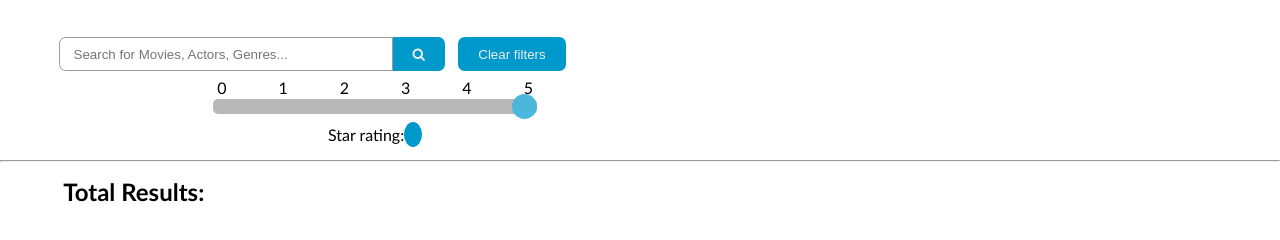
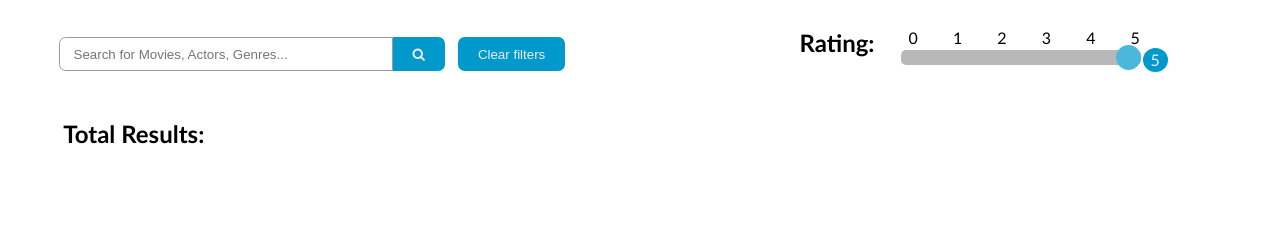
Before and after one commit to shashankgupta124/tw-movies, a plain HTML site: page search-page.html in a window 1280 px wide. Drawn offline with Linux system fonts and the light colour scheme; no server answers; files whose address does not match are found by name.

Commit message:
refector css & js, added movie search functionality

```diff
--- a/assets/css/global.css
+++ b/assets/css/global.css
@@ -4,5 +4,6 @@
 @import './movie-details.css';
 @import './movie-actor.css';
 @import './responsive.css';
-@import 'header.css';
-@import 'search-page.css';
+@import './header.css';
+@import './search-page.css';
+@import './popup.css';
--- a/assets/css/search-page.css
+++ b/assets/css/search-page.css
@@ -33,10 +33,11 @@
     background: var(--sky-blue);
     border: 0;
     color: var(--content-bg);
-    padding: 0.5em 1.5em;
+    padding: 0.5em;
     margin: 0em 1em;
     height: 2.5em;
     border-radius: .5em;
+    width: 8em;
 }
 .clear-search:hover {
     background-color: white;
@@ -61,30 +62,41 @@
     color: var(--sky-blue);
 }
 
+
 /* range slider style */
-.slider{
-    width: 55%;
-    text-align: center;
+.rating{
+    display: flex;
+    padding: 0em 3em 2em 0em;
+}
+.rating__name{
+    font-weight: 600;
+    font-size: 1.5em;
+    padding: 0.5em 1em;
+}
+.rating__slider{
     padding: 0em;
 }
-.slider object {
-    margin: 3.7%;
-}
-.slider p{
-    margin: 0em;
-    margin-top: 0.5em;
-}
-.slider span{
+.rating__slider .slider-range{
     color: var(--content-bg);
     background-color: var(--sky-blue);
-    padding: 3px 9px;
+    padding: 3px 8px;
     border-radius: 50%;
 }
-
+.rating__slider__list{
+    display: initial;
+    margin: 0px 10px;
+}
+.rating__slider object {
+    margin-right: 31px;
+}
+.rating__slider__range{
+    display: flex;
+}
 .slider__range {
     -webkit-appearance: none;
     width: 50%;
-    min-width: 20em;
+    /* min-width: 20em; */
+    min-width: 18em;
     height: 15px;
     border-radius: 5px;
     background: var(--light-gray);
@@ -104,6 +116,14 @@
     border-radius: 50%;
     background: var(--sky-blue);
     cursor: pointer;
+    content: '1';
+    color: white;
+}
+
+.slider__range::-webkit-slider-thumb::after {
+    content: '1';
+    color: white;
+
 }
 .slider__range::-moz-range-thumb {
     width: 25px;
--- a/assets/js/card-popup.js
+++ b/assets/js/card-popup.js
@@ -27,8 +27,6 @@ customElements.define("model-popup",
             try {
                 // Bring in the import content.
                 var link = fun.querry('#quick-view');
-                console.log(link);
-
                 let template = link.import.getElementById("model-popup").content;
                 let shadowRoot = this.attachShadow({ mode: 'open' });
                 shadowRoot.appendChild(template.cloneNode(true));
--- a/assets/js/common-function/commonFunction.js
+++ b/assets/js/common-function/commonFunction.js
@@ -3,13 +3,13 @@ import { VARIABLES } from "./commonVariables.js";
 
 // common variable for all functions
 export var fun = {
-	getMovieGenres: function () {
+	getMovieGenres: () => {
 		fetch(VARIABLES.MOVIE_GENRES)
 			.then(response => { return response.json(); })
 			.then((data) => { localStorage.setItem('genres', JSON.stringify(data.genres)); })
-			.catch(function (error) { console.log("getMovieDetails: ", error) });
+			.catch(error => { console.log("getMovieDetails: ", error) });
 	},
-	getGenres: function (genresIds) {
+	getGenres: genresIds => {
 		var gens = JSON.parse(localStorage.getItem('genres'));
 		try {
 			let names = [];
@@ -20,7 +20,7 @@ export var fun = {
 		}
 		catch (ex) { console.log("getGenresName error: ", ex); }
 	},
-	rating: function (rating) {
+	rating: rating => {
 		try {
 			const RATING = Math.round(rating / 2);
 			let starCount = 5, starRating = '';
@@ -32,7 +32,7 @@ export var fun = {
 		}
 		catch (ex) { console.log("rating error: ", ex); }
 	},
-	genresName: function (genres) {
+	genresName: genres => {
 		try {
 			let genresName = [];
 			genres.forEach((item, index) => {
@@ -42,7 +42,7 @@ export var fun = {
 		}
 		catch (ex) { console.log("genresName error: ", ex); }
 	},
-	castName: function (cast) {
+	castName: cast => {
 		try {
 			let cast_name = '';
 			cast.forEach(item => {
@@ -52,21 +52,33 @@ export var fun = {
 		}
 		catch (ex) { console.log("castName error: ", ex); }
 	},
-	directName: function (director) {
+	directName: director => {
 		try {
 			return director.find(item => item.job === "Director").name;
 		}
 		catch (ex) { console.log("directName error: ", ex); }
 	},
-	searchParam: function (id) {
+	uniqueFilter: response => {
+		let ids = [], filtered = [];
+		response.map(item => {
+			if (item != '') {
+				if (ids.indexOf(item.id) == -1) {
+					ids.push(item.id);
+					filtered.push(item);
+				}
+			}
+		});
+		return response = filtered;
+	},
+	searchParam: id => {
 		return new URLSearchParams(window.location.search).get(id);
 	},
-	bindTemplate: function (link, get_temp_Class, bindTempClass) {
+	bindTemplate: (link, get_temp_Class, bindTempClass) => {
 		var temp_link = document.querySelector(link);
 		let clone = temp_link.import.querySelector(get_temp_Class);
 		document.getElementById(bindTempClass).appendChild(clone.cloneNode(true));
 	},
-	createText: function (element, _class, text) {
+	createText: (element, _class, text) => {
 		if (text != null && text != "") {
 			element.querySelector(_class).appendChild(document.createTextNode(text));
 		}
@@ -74,16 +86,16 @@ export var fun = {
 			element.querySelector(_class).appendChild(document.createTextNode('Details not Provided by supplier!'));
 		}
 	},
-	createTextNode: function (element, _class, text) {
+	createTextNode: (element, _class, text) => {
 		if (text != null && text != "") {
 			return element.querySelector(_class).appendChild(document.createTextNode(text));
 		}
 	},
-	appendChild: function (parent_node, _class, child) {
+	appendChild: (parent_node, _class, child) => {
 		return parent_node.querySelector(_class).appendChild(child);
 	},
-	querry: function (_class) { return document.querySelector(_class); },
-	activeLink: function () {
+	querry: _class => { return document.querySelector(_class); },
+	activeLink: () => {
 		let head = document.querySelectorAll('.navbar__item');
 		if (window.location.href.includes('search-page.html') == true) {
 			head[1].setAttribute('class', 'navbar__item navbar__item--active');
@@ -93,6 +105,24 @@ export var fun = {
 			head[1].setAttribute('class', 'navbar__item');
 		}
 	},
+	//support cross browser
+	import_support: () => {
+		const SUPPORTS = 'import' in document.createElement('link');
+		if (!SUPPORTS) {
+			const polymer = document.createElement('script');
+			polymer.src = "assets/js/polymer.min.js";
+			document.body.appendChild(polymer);
+		}
+		return SUPPORTS;
+	},
 };
-fun.bindTemplate('#header', '.header', 'headerTemp'); // need to check template avalable or not
-fun.activeLink();
+// fun.bindTemplate('#header', '.header', 'headerTemp'); // need to check template avalable or not
+// fun.activeLink();
+
+if (fun.import_support()) {
+	fun.bindTemplate('#header', '.header', 'headerTemp');
+} else {
+	window.addEventListener('HTMLImportsLoaded', function (e) {
+		fun.bindTemplate('#header', '.header', 'headerTemp');
+	});
+}
--- a/assets/js/common-function/commonVariables.js
+++ b/assets/js/common-function/commonVariables.js
@@ -1,21 +1,12 @@
 "use strict";
+import { fun } from './commonFunction.js';
 
 export var allMoviesRes = [];
 if (allMoviesRes.length == 0) {
     try {
         allMoviesRes = (JSON.parse(localStorage.getItem('movie')));
-
         if (allMoviesRes != null) {
-            let ids = [], filteredMovie = [];
-            allMoviesRes.map(item => {
-                if (item != '') {
-                    if (ids.indexOf(item.id) == -1) {
-                        ids.push(item.id);
-                        filteredMovie.push(item);
-                    }
-                }
-            });
-            allMoviesRes = filteredMovie;
+            allMoviesRes = fun.uniqueFilter(allMoviesRes);
         } else { allMoviesRes = []; }
     }
     catch (ex) { }
@@ -30,28 +21,28 @@ export const VARIABLES = {
     TRENDING_MOVIES: `https://api.themoviedb.org/3/trending/movie/week?api_key=${API_KEY}`,
     POPULAR_MOVIES: `https://api.themoviedb.org/3/movie/popular?api_key=${API_KEY}&language=en-US&page=1`,
     MOVIE_GENRES: `https://api.themoviedb.org/3/genre/movie/list?api_key=${API_KEY}&language=en-US`,
-    HOME: function () {
+    HOME: () => {
         return document.getElementsByClassName("home")[0];
     },
-    ACTOR: function () {
+    ACTOR: () => {
         return document.getElementsByClassName("actorPage")[0];
     },
-    DETAILS: function () {
+    DETAILS: () => {
         return document.getElementsByClassName("movie-details")[0];
     },
-    SEARCH: function () {
+    SEARCH: () => {
         return document.getElementsByClassName("movie-search")[0];
     },
-    MOVIE_DETAILS_API: function (MOVIE_ID) {
+    MOVIE_DETAILS_API: MOVIE_ID => {
         return `https://api.themoviedb.org/3/movie/${MOVIE_ID}?api_key=${API_KEY}&language=en-US&append_to_response=credits`
     },
-    RELATED_MOVIES_API: function (MOVIE_ID) {
+    RELATED_MOVIES_API: MOVIE_ID => {
         return `https://api.themoviedb.org/3/movie/${MOVIE_ID}/similar?api_key=${API_KEY}&language=en-US&page=1`
     },
-    ACTOR_DETAILS_API: function (ACTOR_ID) {
+    ACTOR_DETAILS_API: ACTOR_ID => {
         return `https://api.themoviedb.org/3/person/${ACTOR_ID}?api_key=${API_KEY}&language=en-US`
     },
-    ACTOR_FILMOGRAPHY_API: function (ACTOR_ID) {
+    ACTOR_FILMOGRAPHY_API: ACTOR_ID => {
         return `https://api.themoviedb.org/3/person/${ACTOR_ID}/movie_credits?api_key=${API_KEY}&language=en-US`
     },
-}
+};
--- a/assets/js/common-function/movies-api.js
+++ b/assets/js/common-function/movies-api.js
@@ -4,10 +4,10 @@ import { VARIABLES, allMoviesRes } from "./commonVariables.js";
 
 // commom function for all movie api call
 export var api = {
-    getMovies: function (url, _class, index) {
+    getMovies: (url, _class, index) => {
         fetch(url)
             .then(movies => { return movies.json(); })
-            .then((response) => {
+            .then(response => {
                 console.log("getMovies:", response);
                 document.getElementsByClassName(_class)[index].innerHTML = getMovieItem(response.results, 4);
 
@@ -15,27 +15,27 @@ export var api = {
                 allMoviesRes.push(...response.results);
                 localStorage.setItem('movie', JSON.stringify(allMoviesRes));
 
-            }).catch(function (error) { console.log("getMovies error: ", error) });
+            }).catch(error => { console.log("getMovies error: ", error) });
     },
-    getPopup: function (movie_id) {
+    getPopup: movie_id => {
         return fetch(VARIABLES.MOVIE_DETAILS_API(movie_id))
             .then(response => { return response.json(); })
-            .catch(function (error) { console.log("getPopup error: ", error) });
+            .catch(error => { console.log("getPopup error: ", error) });
     },
-    getMovieDetails: function (movie_id) {
+    getMovieDetails: movie_id => {
         return fetch(VARIABLES.MOVIE_DETAILS_API(movie_id))
             .then(response => { return response.json(); })
             //.then((details) => { showMovieDetails(details); })
-            .catch(function (error) { console.log("getMovieDetails: ", error) });
+            .catch(error => { console.log("getMovieDetails: ", error) });
     },
-    getActor: function (actor_id) {
+    getActor: actor_id => {
         return fetch(VARIABLES.ACTOR_DETAILS_API(actor_id))
             .then(response => { return response.json(); })
-            .catch(function (error) { console.log("getActor error: ", error) });
+            .catch(error => { console.log("getActor error: ", error) });
     },
-    getFilmography: function (actor_id) {
+    getFilmography: actor_id => {
         return fetch(VARIABLES.ACTOR_FILMOGRAPHY_API(actor_id))
             .then(response => { return response.json(); })
-            .catch(function (error) { console.log("getFilmography error: ", error) });
+            .catch(error => { console.log("getFilmography error: ", error) });
     },
 }
--- a/assets/js/movie-actor.js
+++ b/assets/js/movie-actor.js
@@ -12,7 +12,7 @@ let allActorData = [api.getActor(ACTOR_ID), api.getFilmography(ACTOR_ID)];
 Promise.all(allActorData).then(response => {
     let actorData = response.shift(), filmographyData = response.shift();
     let actor = {
-        getActor: function () {
+        getActor: () => {
             try {
                 // bind actor info
                 actor_Card.querySelector('.actor__image').src = actorData.profile_path ? VARIABLES.IMG_PATH + actorData.profile_path : 'assets/img/No-image.jpg';
@@ -26,7 +26,7 @@ Promise.all(allActorData).then(response => {
             }
             catch (ex) { console.log("Movie-Actor error: ", ex) }
         },
-        getFilmography: function () {
+        getFilmography: () => {
             try {
                 // method for finding all unique year
                 let yearArray = [], uniqueSet = new Set();
--- a/assets/js/movie-search.js
+++ b/assets/js/movie-search.js
@@ -1,12 +1,11 @@
 "use strict";
 import { fun } from "./common-function/commonFunction.js";
 import { getMovieItem } from './movie-card.js';
-//import { fun } from './common-function/commonFunction.js';
 
 //range value
-let input = document.querySelector(".search-input");
-let button = document.querySelector(".search-button");
-let clear = document.querySelector(".clear-search");
+let input = fun.querry(".search-input");
+let button = fun.querry(".search-button");
+let clear = fun.querry(".clear-search");
 let range = document.getElementById("range");
 let rangeValue = document.getElementById("rangeValue");
 rangeValue.textContent = range.value;
@@ -15,39 +14,27 @@ range.oninput = function () {
 }
 
 let search_movies = {
-	search: function () {
-		let allMovieRes = [];
-		allMovieRes = JSON.parse(localStorage.getItem('movie'));
-
-		// let filteredMovie = [];
-		// filteredMovie = JSON.parse(localStorage.getItem('movie'));
-
-		//console.log('allMovieRes:', allMovieRes);
+	search: () => {
+		let movies = [], filteredMovie = [];;
+		movies = JSON.parse(localStorage.getItem('movie'));
+		console.log('movies:', movies);
 
 		//unique result filter
-		let ids = [], filteredMovie = [];
-		allMovieRes.map(item => {
-			if (item != '') {
-				if (ids.indexOf(item.id) == -1) {
-					ids.push(item.id);
-					filteredMovie.push(item);
-				}
-			}
-		});
+		filteredMovie = fun.uniqueFilter(movies);
 
-		range.addEventListener('change', function () {
+		range.addEventListener('change', () => {
 			filterRecords(filteredMovie, range.value, input.value.toUpperCase(), 'rating');
 
 		});
-		input.addEventListener('keyup', function () {
+		input.addEventListener('keyup', () => {
 			filterRecords(filteredMovie, range.value, input.value.toUpperCase(), 'input');
 
 		});
-		button.addEventListener('click', function () {
+		button.addEventListener('click', () => {
 			filterRecords(filteredMovie, range.value, input.value.toUpperCase(), 'button');
 
 		});
-		clear.addEventListener('click', function () {
+		clear.addEventListener('click', () => {
 			filterRecords(filteredMovie, 5, '', 'default');
 
 		});
@@ -63,12 +50,10 @@ function filterRecords(filteredMovie, starRating, searchParam, type) {
 			let title = item.title.toUpperCase();
 			let rating = Math.round(item.vote_average / 2);
 			let genres = fun.getGenres(item.genre_ids);
-
+			genres = genres.toUpperCase();
 			// // show all records
 			if (type == 'default' || (type == 'button' && searchParam == '')) {
-				rangeValue.textContent = starRating;
-				range.value = starRating;
-				input.value = '';
+				rangeValue.textContent = starRating; range.value = starRating; input.value = '';
 				return item;
 			}
 			// show rating filter records
@@ -76,28 +61,27 @@ function filterRecords(filteredMovie, starRating, searchParam, type) {
 				return item;
 			}
 			// show input filter records
-			if (title.includes(searchParam) && (type == 'input' || type == 'button') && rating <= starRating) {
+			if (searchParam != '' && (title.includes(searchParam) || genres.includes(searchParam)) && (type == 'input' || type == 'button') && rating <= starRating) {
 				return item;
 			}
 			// show rating with input filter records
-			if (title.includes(searchParam) && (type == 'rating' || type == 'button') && rating == starRating) {
+			if (searchParam != '' && (title.includes(searchParam) || genres.includes(searchParam)) && (type == 'rating' || type == 'button') && rating == starRating) {
 				return item;
 			}
-			// show genres filter records
-			if (searchParam != '' && (type == 'input' || type == 'button') && rating <= starRating) {
-				if (genres.toUpperCase().includes(searchParam)) {
-					return item;
-				}
-			}
-			if (searchParam != '' && (type == 'rating' || type == 'button') && rating == starRating) {
-				if (genres.toUpperCase().includes(searchParam)) {
-					return item;
-				}
-			}
+			// // show genres filter records
+			// if (searchParam != '' && (type == 'input' || type == 'button') && rating <= starRating) {
+			// 	if (genres.trim(',').toUpperCase().includes(searchParam)) {
+			// 		return item;
+			// 	}
+			// }
+			// if (searchParam != '' && (type == 'rating' || type == 'button') && rating == starRating) {
+			// 	if (genres.trim(',').toUpperCase().includes(searchParam)) {
+			// 		return item;
+			// 	}
+			// }
 		}
 		catch (exception) { console.log("filterRecords error: ", exception); }
 	});
-	console.log(totalCard);
 
 	let foundData = `${totalCard.length} movies found.`;
 	let emptyData = `${totalCard.length} movie found.`;
--- a/search-page.html
+++ b/search-page.html
@@ -30,26 +30,32 @@
 			<section class="containr search">
 				<div class="search">
 					<form class="search-results">
-						<input type="search" placeholder="Search for Movies, Actors, Genres..." class="search-input" required />
-						<button type="button" class="search-button"><i class="fa fa-search"></i></button>
+						<input type="search" placeholder="Search for Movies, Actors, Genres..." class="search-input"
+							required />
+		 				<button type="button" class="search-button"><i class="fa fa-search"></i></button>
 
 						<button type="button" class="clear-search">Clear filters</button>
 					</form>
 				</div>
-				<div class="slider">
-					<datalist>
+
+				<div class="rating">
+					<div ><span class="rating__name">Rating:</span></div>
+					<div class="rating__slider">
+						<datalist class="rating__slider__list">
 							<object>0</object>
 							<object>1</object>
 							<object>2</object>
 							<object>3</object>
 							<object>4</object>
 							<object>5</object>
-					</datalist>
-					<input type="range" min="0" max="5" value="5" class="slider__range" id="range">
-					<p>Star rating: <span id="rangeValue"></span></p>
+						</datalist>
+						<span class="rating__slider__range">
+							<input type="range" min="0" max="5" value="5" class="slider__range" id="range">
+							<span class="slider-range" id="rangeValue"></span>
+						</span>
+					</div>
 				</div>
 			</section>
-			<hr>
 
 			<section class="containr">
 				<p class="search-results search-results--size">
```
Also changed, not shown: assets/js/movie-details.js (+8 -1 lines), assets/template/card.html (+3 -0 lines), assets/css/movie-card.css (renamed from assets/css/card.css).
